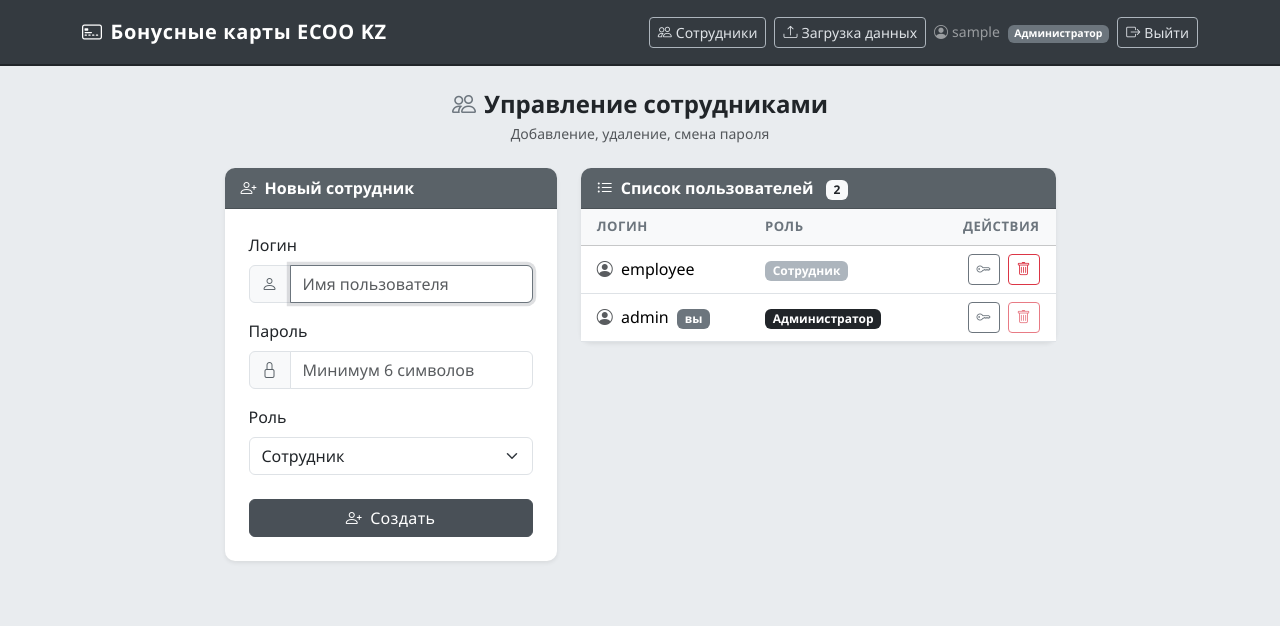
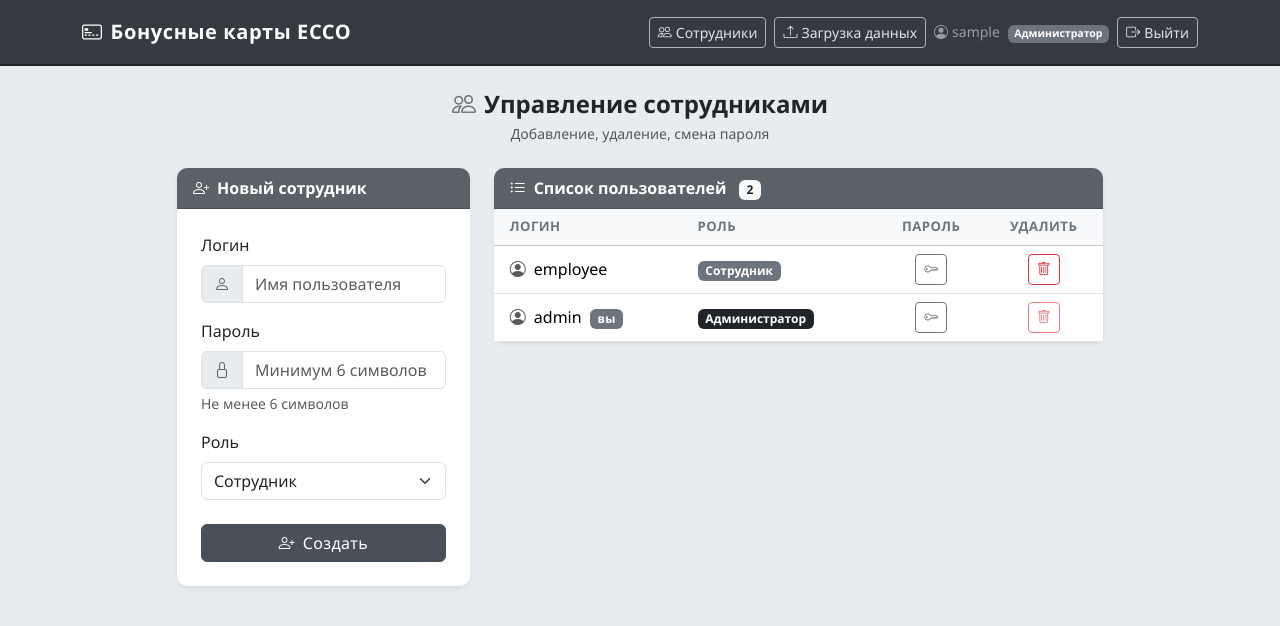
Before and after one commit to nkozelskiy/idBonusCart, a FastAPI app: page /admin/users in a window 1280 px wide. Shown: the top 626 px of the page. Run offline with FastAPI, Linux system fonts and the light colour scheme; the visitor is signed in with stand-in values (Sample User, id 1).

Commit message:
Fix bag adm panel users

```diff
--- a/app/templates/admin_upload.html
+++ b/app/templates/admin_upload.html
@@ -1,6 +1,6 @@
 {% extends "base.html" %}
 
-{% block title %}Загрузка данных — ECOO KZ{% endblock %}
+{% block title %}Загрузка данных — ECCO{% endblock %}
 
 {% block content %}
 <div class="row justify-content-center">
--- a/app/templates/admin_users.html
+++ b/app/templates/admin_users.html
@@ -1,17 +1,16 @@
 {% extends "base.html" %}
 
-{% block title %}Сотрудники — ECOO KZ{% endblock %}
+{% block title %}Сотрудники — Бонусные карты ECCO{% endblock %}
 
 {% block content %}
 <div class="row justify-content-center">
-  <div class="col-12 col-lg-9">
+  <div class="col-12 col-lg-10">
 
     <h4 class="fw-semibold mb-1 text-center">
       <i class="bi bi-people me-2 text-secondary"></i>Управление сотрудниками
     </h4>
     <p class="text-center text-muted small mb-4">Добавление, удаление, смена пароля</p>
 
-    <!-- Уведомление об успехе -->
     {% if success %}
     <div class="alert alert-success alert-dismissible fade show shadow-sm border-0" role="alert">
       <i class="bi bi-check-circle-fill me-2"></i>{{ success }}
@@ -19,7 +18,6 @@
     </div>
     {% endif %}
 
-    <!-- Уведомление об ошибке -->
     {% if error %}
     <div class="alert alert-danger alert-dismissible fade show shadow-sm border-0" role="alert">
       <i class="bi bi-x-circle-fill me-2"></i>{{ error }}
@@ -29,26 +27,25 @@
 
     <div class="row g-4">
 
-      <!-- ── Форма создания пользователя ── -->
-      <div class="col-12 col-md-5">
-        <div class="card border-0 shadow-sm h-100">
+      <!-- ══ Форма создания нового сотрудника ══ -->
+      <div class="col-12 col-md-4">
+        <div class="card border-0 shadow-sm">
           <div class="card-header fw-semibold text-white" style="background:#5a6268;">
             <i class="bi bi-person-plus me-2"></i>Новый сотрудник
           </div>
           <div class="card-body p-4">
-            <form method="post" action="/admin/users/create" novalidate>
+            <form method="post" action="/admin/users/create">
 
               <div class="mb-3">
                 <label class="form-label fw-medium">Логин</label>
                 <div class="input-group">
-                  <span class="input-group-text bg-light"><i class="bi bi-person"></i></span>
+                  <span class="input-group-text"><i class="bi bi-person"></i></span>
                   <input
                     name="new_username"
                     type="text"
                     class="form-control"
                     placeholder="Имя пользователя"
                     required
-                    autofocus
                   />
                 </div>
               </div>
@@ -56,15 +53,17 @@
               <div class="mb-3">
                 <label class="form-label fw-medium">Пароль</label>
                 <div class="input-group">
-                  <span class="input-group-text bg-light"><i class="bi bi-lock"></i></span>
+                  <span class="input-group-text"><i class="bi bi-lock"></i></span>
                   <input
                     name="new_password"
                     type="password"
                     class="form-control"
                     placeholder="Минимум 6 символов"
                     required
+                    minlength="6"
                   />
                 </div>
+                <div class="form-text">Не менее 6 символов</div>
               </div>
 
               <div class="mb-4">
@@ -86,8 +85,8 @@
         </div>
       </div>
 
-      <!-- ── Таблица пользователей ── -->
-      <div class="col-12 col-md-7">
+      <!-- ══ Таблица пользователей ══ -->
+      <div class="col-12 col-md-8">
         <div class="card border-0 shadow-sm">
           <div class="card-header fw-semibold text-white" style="background:#5a6268;">
             <i class="bi bi-list-ul me-2"></i>Список пользователей
@@ -100,30 +99,33 @@
                   <tr>
                     <th class="ps-3">Логин</th>
                     <th>Роль</th>
-                    <th class="text-end pe-3">Действия</th>
+                    <th class="text-center">Пароль</th>
+                    <th class="text-center">Удалить</th>
                   </tr>
                 </thead>
                 <tbody>
                   {% for user in users %}
                   <tr>
+                    <!-- Логин -->
                     <td class="ps-3 fw-medium">
                       <i class="bi bi-person-circle text-muted me-1"></i>
                       {{ user.username }}
                       {% if user.id == current_user_id %}
-                        <span class="badge bg-secondary ms-1 small">вы</span>
+                        <span class="badge bg-secondary ms-1">вы</span>
                       {% endif %}
                     </td>
+
+                    <!-- Роль -->
                     <td>
                       {% if user.role == "admin" %}
                         <span class="badge bg-dark">Администратор</span>
                       {% else %}
-                        <span class="badge" style="background:#adb5bd; color:#fff;">Сотрудник</span>
+                        <span class="badge" style="background:#6c757d;">Сотрудник</span>
                       {% endif %}
                     </td>
-                    <td class="text-end pe-3">
-                      <div class="d-flex justify-content-end gap-2">
 
-                        <!-- Кнопка смены пароля -->
+                    <!-- Смена пароля -->
+                    <td class="text-center">
                       <button
                         type="button"
                         class="btn btn-sm btn-outline-secondary"
@@ -133,11 +135,16 @@
                       >
                         <i class="bi bi-key"></i>
                       </button>
+                    </td>
 
-                        <!-- Кнопка удаления (недоступна для себя) -->
+                    <!-- Удаление -->
+                    <td class="text-center">
                       {% if user.id != current_user_id %}
-                        <form method="post" action="/admin/users/delete/{{ user.id }}"
-                              onsubmit="return confirm('Удалить пользователя «{{ user.username }}»?')">
+                      <form
+                        method="post"
+                        action="/admin/users/delete/{{ user.id }}"
+                        onsubmit="return confirm('Удалить пользователя «{{ user.username }}»?')"
+                      >
                         <button type="submit" class="btn btn-sm btn-outline-danger" title="Удалить">
                           <i class="bi bi-trash"></i>
                         </button>
@@ -147,41 +154,8 @@
                         <i class="bi bi-trash"></i>
                       </button>
                       {% endif %}
-
-                      </div>
                     </td>
                   </tr>
-
-                  <!-- Модальное окно смены пароля -->
-                  <div class="modal fade" id="pwdModal{{ user.id }}" tabindex="-1" aria-hidden="true">
-                    <div class="modal-dialog modal-dialog-centered modal-sm">
-                      <div class="modal-content border-0 shadow">
-                        <div class="modal-header" style="background:#5a6268;">
-                          <h6 class="modal-title text-white">
-                            <i class="bi bi-key me-2"></i>Смена пароля — {{ user.username }}
-                          </h6>
-                          <button type="button" class="btn-close btn-close-white" data-bs-dismiss="modal"></button>
-                        </div>
-                        <form method="post" action="/admin/users/password/{{ user.id }}">
-                          <div class="modal-body">
-                            <label class="form-label fw-medium small">Новый пароль</label>
-                            <input
-                              name="new_password"
-                              type="password"
-                              class="form-control"
-                              placeholder="Минимум 6 символов"
-                              required
-                            />
-                          </div>
-                          <div class="modal-footer border-0 pt-0">
-                            <button type="button" class="btn btn-sm btn-outline-secondary" data-bs-dismiss="modal">Отмена</button>
-                            <button type="submit" class="btn btn-sm btn-gray">Сохранить</button>
-                          </div>
-                        </form>
-                      </div>
-                    </div>
-                  </div>
-
                   {% endfor %}
                 </tbody>
               </table>
@@ -193,4 +167,46 @@
     </div><!-- /row -->
   </div>
 </div>
+
+<!-- ══ Модальные окна смены пароля (вне таблицы!) ══ -->
+{% for user in users %}
+<div class="modal fade" id="pwdModal{{ user.id }}" tabindex="-1" aria-labelledby="pwdLabel{{ user.id }}" aria-hidden="true">
+  <div class="modal-dialog modal-dialog-centered modal-sm">
+    <div class="modal-content border-0 shadow">
+
+      <div class="modal-header" style="background:#5a6268;">
+        <h6 class="modal-title text-white" id="pwdLabel{{ user.id }}">
+          <i class="bi bi-key me-2"></i>Смена пароля — {{ user.username }}
+        </h6>
+        <button type="button" class="btn-close btn-close-white" data-bs-dismiss="modal"></button>
+      </div>
+
+      <form method="post" action="/admin/users/password/{{ user.id }}">
+        <div class="modal-body">
+          <label class="form-label fw-medium small">Новый пароль</label>
+          <input
+            name="new_password"
+            type="password"
+            class="form-control"
+            placeholder="Минимум 6 символов"
+            required
+            minlength="6"
+            autofocus
+          />
+        </div>
+        <div class="modal-footer border-0 pt-0">
+          <button type="button" class="btn btn-sm btn-outline-secondary" data-bs-dismiss="modal">
+            Отмена
+          </button>
+          <button type="submit" class="btn btn-sm btn-gray">
+            <i class="bi bi-check2 me-1"></i>Сохранить
+          </button>
+        </div>
+      </form>
+
+    </div>
+  </div>
+</div>
+{% endfor %}
+
 {% endblock %}
--- a/app/templates/base.html
+++ b/app/templates/base.html
@@ -3,7 +3,7 @@
 <head>
   <meta charset="UTF-8" />
   <meta name="viewport" content="width=device-width, initial-scale=1.0" />
-  <title>{% block title %}Бонусные карты ECOO KZ{% endblock %}</title>
+  <title>{% block title %}Бонусные карты ECCO{% endblock %}</title>
 
   <!-- Bootstrap 5 CDN -->
   <link
@@ -24,7 +24,7 @@
   <nav class="navbar navbar-expand-lg navbar-dark">
     <div class="container">
       <a class="navbar-brand" href="/search">
-        <i class="bi bi-credit-card-2-front me-2"></i>Бонусные карты ECOO KZ
+        <i class="bi bi-credit-card-2-front me-2"></i>Бонусные карты ECCO
       </a>
 
       <button
--- a/app/templates/login.html
+++ b/app/templates/login.html
@@ -1,6 +1,6 @@
 {% extends "base.html" %}
 
-{% block title %}Вход — Бонусные карты ECOO KZ{% endblock %}
+{% block title %}Вход — Бонусные карты ECCO{% endblock %}
 
 {% block content %}
 <div class="row justify-content-center mt-5">
@@ -8,7 +8,7 @@
 
     <div class="text-center mb-4">
       <i class="bi bi-credit-card-2-front-fill login-icon" style="font-size: 3rem;"></i>
-      <h4 class="mt-2 fw-semibold">Бонусные карты ECOO KZ</h4>
+      <h4 class="mt-2 fw-semibold">Бонусные карты ECCO</h4>
       <p class="text-muted small">Войдите в систему, чтобы продолжить</p>
     </div>
 
--- a/app/templates/search.html
+++ b/app/templates/search.html
@@ -1,6 +1,6 @@
 {% extends "base.html" %}
 
-{% block title %}Поиск карты — ECOO KZ{% endblock %}
+{% block title %}Поиск карты — ECCO{% endblock %}
 
 {% block content %}
 <div class="row justify-content-center">
```
Lines whose indentation alone changed are shown as unchanged.
